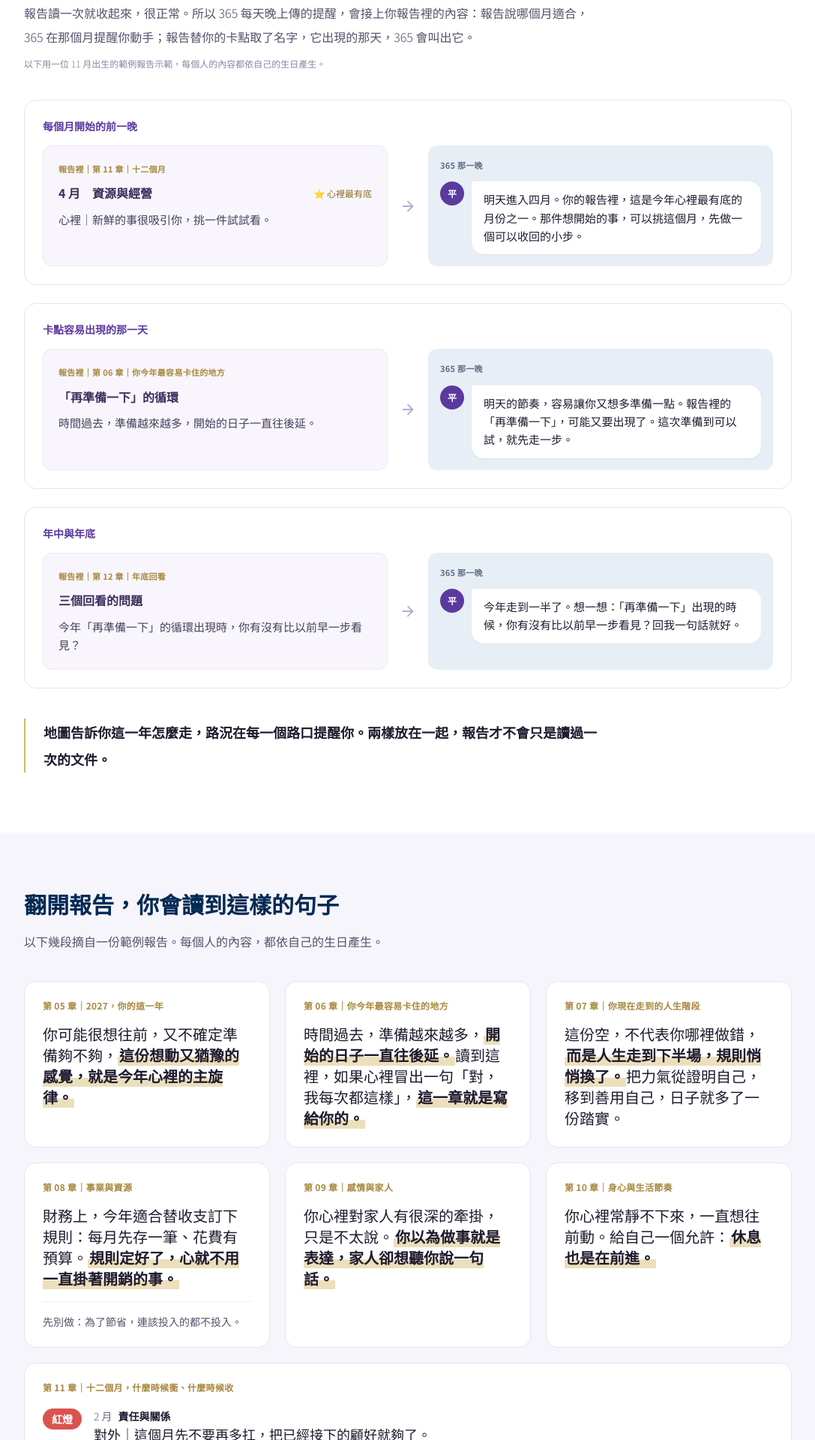
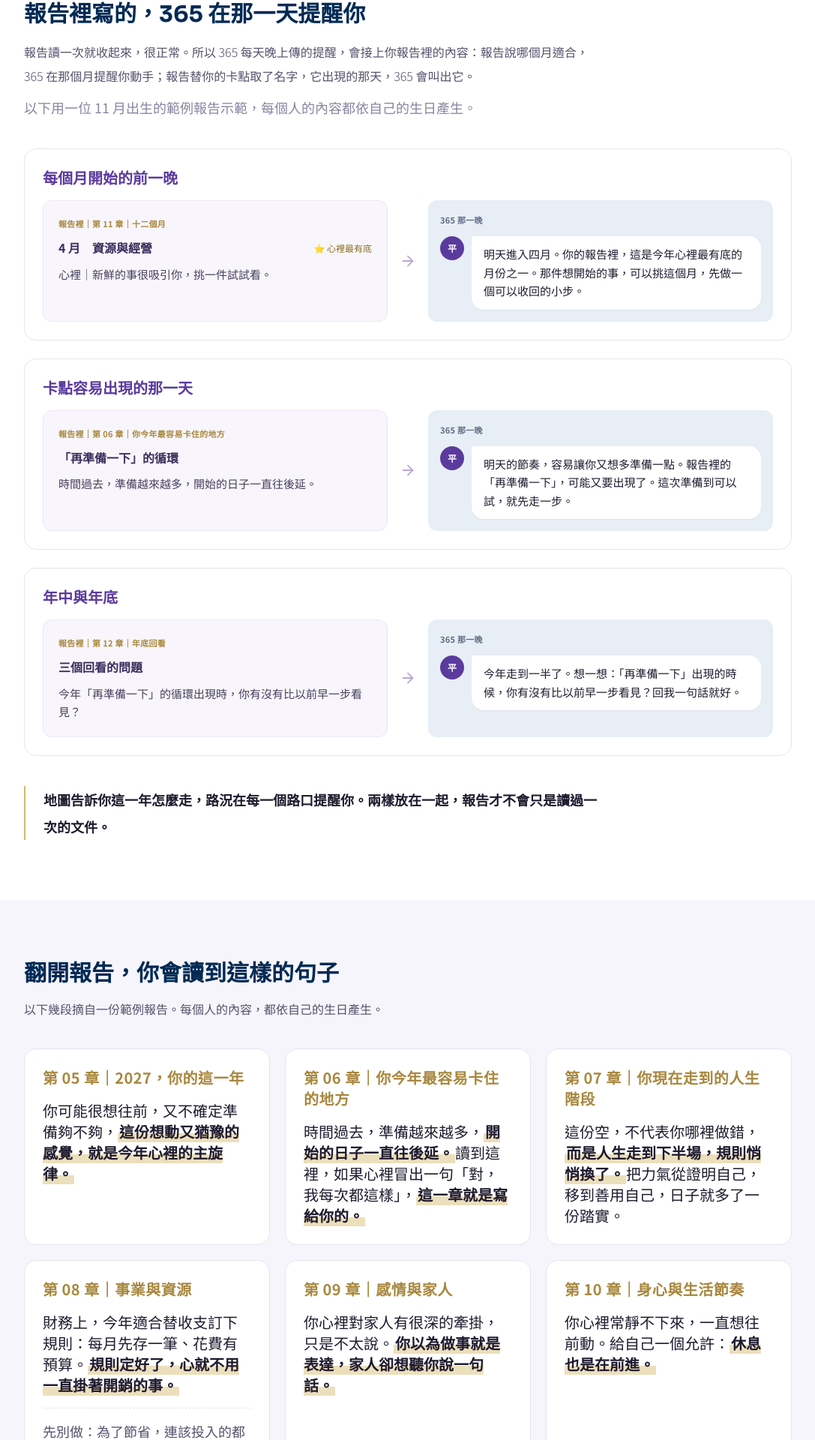
Before and after one commit to kern0907-303/erickfirm-website, a React (Vite) app: page /nas/2027 in a window 1280 px wide. Shown: the part 2278-4198 px from the top of the page at 75% size, without its empty margins (96-1183 px from the left). Built offline with nearby package versions, Linux system fonts and the light colour scheme; no server answers.

Commit message:
NAS 2027 全頁正文與章節標題字級統一，提升手機可讀性

```diff
--- a/src/pages/Nas2027Page.jsx
+++ b/src/pages/Nas2027Page.jsx
@@ -34,6 +34,9 @@ const Quote = ({ parts }) => (
 );
 
 const QUIZ_TYPE_PATTERN = /^[LDOKM]$/;
+const BODY_COPY_CLASS = 'text-lg font-normal';
+const BODY_COPY_RELAXED_CLASS = `${BODY_COPY_CLASS} leading-relaxed`;
+const BODY_SUBHEADING_CLASS = 'text-xl';
 
 // 做過卡點檢查的人：網址的 quiz_type 優先，其次是瀏覽器記得的類型。掛載後才讀，預渲染的 HTML 維持通用版。
 function useQuizType() {
@@ -115,7 +118,7 @@ const Nas2027Page = () => {
                 <p className="text-[#55506B] leading-loose mb-5">{part.body}</p>
                 <ul className="space-y-3">
                   {part.items.map((item) => (
-                    <li key={item} className="flex gap-3 text-sm leading-relaxed text-[#463F5C]">
+                    <li key={item} className={`flex gap-3 ${BODY_COPY_RELAXED_CLASS} text-[#463F5C]`}>
                       <Check size={16} className="shrink-0 mt-1 text-[#A8883F]" /><span>{item}</span>
                     </li>
                   ))}
@@ -132,11 +135,11 @@ const Nas2027Page = () => {
       <div className="max-w-5xl mx-auto">
         <h2 className="text-2xl md:text-3xl font-bold mb-4 leading-snug">{LINK_SECTION.title}</h2>
         <p className="text-[#55506B] leading-loose mb-3 max-w-3xl">{LINK_SECTION.intro}</p>
-        <p className="text-xs text-[#8A84A0] mb-10">{LINK_SECTION.note}</p>
+        <p className={`${BODY_COPY_RELAXED_CLASS} text-[#8A84A0] mb-10`}>{LINK_SECTION.note}</p>
         <div className="space-y-6">
           {LINK_SECTION.pairs.map((pair) => (
             <article key={pair.moment} className="rounded-2xl border border-[#E7E3F0] p-5 md:p-6">
-              <p className="text-sm font-bold text-[#5B3A9E] mb-4">{pair.moment}</p>
+              <p className={`${BODY_SUBHEADING_CLASS} font-bold text-[#5B3A9E] mb-4`}>{pair.moment}</p>
               <div className="grid md:grid-cols-[1fr_auto_1fr] gap-4 items-stretch">
                 <div className="rounded-xl bg-[#F8F6FC] border border-[#ECE6F5] p-5">
                   <p className="text-[11px] font-semibold tracking-wide text-[#A8883F] mb-2">{LINK_SECTION.reportLabel}｜{pair.report.chapter}</p>
@@ -172,25 +175,25 @@ const Nas2027Page = () => {
         <div className="grid md:grid-cols-2 lg:grid-cols-3 gap-5">
           {EXCERPTS.map((item) => (
             <figure key={item.chapter} className="m-0 rounded-2xl border border-[#E7E3F0] bg-white p-6">
-              <figcaption className="text-xs font-semibold tracking-wide text-[#A8883F] mb-4">{item.chapter}</figcaption>
+              <figcaption className={`${BODY_SUBHEADING_CLASS} font-semibold tracking-wide text-[#A8883F] mb-4`}>{item.chapter}</figcaption>
               <blockquote className="m-0 text-lg md:text-xl font-medium leading-loose text-[#1F1A2E]"><Quote parts={item.quote} /></blockquote>
-              {item.dont && <p className="mt-4 pt-4 border-t border-dashed border-[#E7E3F0] text-sm text-[#55506B]">先別做：{item.dont}</p>}
+              {item.dont && <p className={`mt-4 pt-4 border-t border-dashed border-[#E7E3F0] ${BODY_COPY_RELAXED_CLASS} text-[#55506B]`}>先別做：{item.dont}</p>}
             </figure>
           ))}
           <figure className="m-0 rounded-2xl border border-[#E7E3F0] bg-white p-6 md:col-span-2 lg:col-span-3">
-            <figcaption className="text-xs font-semibold tracking-wide text-[#A8883F] mb-5">{EXCERPT_MONTHS.chapter}</figcaption>
+            <figcaption className={`${BODY_SUBHEADING_CLASS} font-semibold tracking-wide text-[#A8883F] mb-5`}>{EXCERPT_MONTHS.chapter}</figcaption>
             <ul className="space-y-4">
               {EXCERPT_MONTHS.rows.map(([tone, light, range, theme, side, text]) => (
                 <li key={range} className="flex gap-4 items-start">
                   <span className={`shrink-0 rounded-full px-3 py-1 text-sm font-bold text-white ${LIGHT_TONE[tone]}`}>{light}</span>
                   <div>
-                    <p className="text-sm text-[#6E6885]">{range}<span className="ml-2 font-semibold text-[#1F1A2E]">{theme}</span></p>
+                    <p className={`${BODY_COPY_RELAXED_CLASS} text-[#6E6885]`}>{range}<span className={`ml-2 ${BODY_SUBHEADING_CLASS} font-semibold text-[#1F1A2E]`}>{theme}</span></p>
                     <p className="text-lg font-medium leading-relaxed text-[#1F1A2E]">{side}｜{text}</p>
                   </div>
                 </li>
               ))}
             </ul>
-            <p className="mt-5 text-sm leading-relaxed text-[#6E6885]">{EXCERPT_MONTHS.note}</p>
+            <p className={`mt-5 ${BODY_COPY_RELAXED_CLASS} text-[#6E6885]`}>{EXCERPT_MONTHS.note}</p>
           </figure>
         </div>
       </div>
@@ -206,7 +209,7 @@ const Nas2027Page = () => {
               <Check size={18} className="shrink-0 mt-1 text-[#5B3A9E]" />
               <div>
                 <h3 className="font-bold mb-1">{name}</h3>
-                <p className="text-sm leading-relaxed text-[#55506B]">{body}</p>
+                <p className={`${BODY_COPY_RELAXED_CLASS} text-[#55506B]`}>{body}</p>
               </div>
             </div>
           ))}
@@ -222,17 +225,17 @@ const Nas2027Page = () => {
           {PLANS.map((plan) => (
             <article key={plan.code} className={`relative flex flex-col rounded-2xl bg-white p-7 ${plan.featured ? 'border-2 border-[#5B3A9E] shadow-[0_16px_40px_rgba(91,58,158,0.14)]' : 'border border-[#E7E3F0]'}`}>
               {plan.badge && <span className="absolute -top-3 left-7 text-xs px-3 py-1 rounded-full bg-[#5B3A9E] text-white">{plan.badge}</span>}
-              <p className="text-sm text-[#6E6885] mb-1">{plan.name}</p>
-              <p className="text-3xl font-bold tabular-nums mb-1">{plan.price}</p>
-              <p className="text-sm font-semibold text-[#A8883F] mb-5">{plan.tagline}</p>
+              <p className={`${BODY_COPY_CLASS} text-[#6E6885] mb-1`}>{plan.name}</p>
+              <p className="text-4xl font-bold tabular-nums mb-1">{plan.price}</p>
+              <p className={`${BODY_COPY_CLASS} text-[#A8883F] mb-5`}>{plan.tagline}</p>
               <ul className="space-y-3 mb-5">
                 {plan.items.map((item) => (
-                  <li key={item} className="flex gap-3 text-sm leading-relaxed text-[#463F5C]">
+                  <li key={item} className={`flex gap-3 ${BODY_COPY_RELAXED_CLASS} text-[#463F5C]`}>
                     <Check size={16} className="shrink-0 mt-1 text-[#5B3A9E]" /><span>{item}</span>
                   </li>
                 ))}
               </ul>
-              {plan.note && <p className="text-sm leading-relaxed text-[#55506B] mb-5">{plan.note}</p>}
+              {plan.note && <p className={`${BODY_COPY_RELAXED_CLASS} text-[#55506B] mb-5`}>{plan.note}</p>}
               <div className="mt-auto pt-2">
                 <ProductCheckoutButton
                   code={plan.code} label="前往結帳" closedText="即將開放"
@@ -246,7 +249,7 @@ const Nas2027Page = () => {
         </div>
         <div className="mb-14 rounded-2xl border border-[#E7DFC8] bg-[#FBF7EE] p-6">
           <p className="font-bold text-[#1F1A2E]">{FAMILY_NOTE.title}</p>
-          <p className="mt-2 text-sm leading-relaxed text-[#55506B]">{FAMILY_NOTE.body}</p>
+          <p className={`mt-2 ${BODY_COPY_RELAXED_CLASS} text-[#55506B]`}>{FAMILY_NOTE.body}</p>
         </div>
         <h3 className="text-xl font-bold mb-6">怎麼買，四步就完成</h3>
         <ol className="grid sm:grid-cols-2 lg:grid-cols-4 gap-4">
@@ -254,7 +257,7 @@ const Nas2027Page = () => {
             <li key={title} className="rounded-2xl border border-[#E7E3F0] bg-white p-5">
               <span className="inline-flex h-8 w-8 items-center justify-center rounded-full bg-[#5B3A9E] text-sm font-bold text-white mb-3">{index + 1}</span>
               <h4 className="font-bold mb-2">{title}</h4>
-              <p className="text-sm leading-relaxed text-[#55506B]">{body}</p>
+              <p className={`${BODY_COPY_RELAXED_CLASS} text-[#55506B]`}>{body}</p>
             </li>
           ))}
         </ol>
@@ -277,8 +280,8 @@ const Nas2027Page = () => {
         <div className="divide-y divide-[#E7E3F0] border-y border-[#E7E3F0]">
           {FAQS.map(([question, answer]) => (
             <article key={question} className="py-6">
-              <h3 className="mb-3 font-bold">{question}</h3>
-              <p className="text-sm leading-loose text-[#55506B]">{answer}</p>
+              <h3 className="mb-3 text-xl font-bold">{question}</h3>
+              <p className={`${BODY_COPY_RELAXED_CLASS} text-[#55506B]`}>{answer}</p>
             </article>
           ))}
         </div>
```
